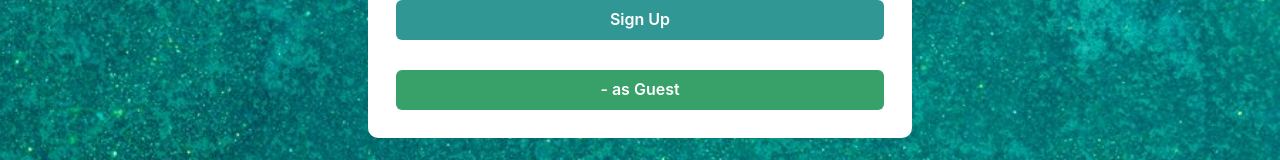
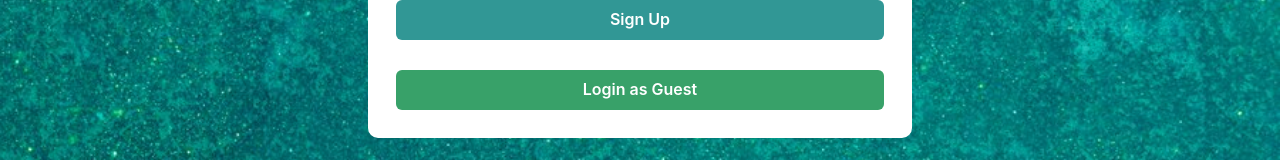
Before and after one commit to Shubhcyb2611/mern-chat-app, a React (Create React App) app in the folder client/: page / in a window 1280 px wide. Shown: the part 395-555 px from the top of the page. Built offline with nearby package versions, Linux system fonts and the light colour scheme.

Commit message:
feat:login component added

```diff
--- a/client/src/App.css
+++ b/client/src/App.css
@@ -1,4 +1,5 @@
-@import url("https://fonts.googleapis.com/css2?family=Roboto+Slab:wght@100..900&family=Roboto:ital,wght@0,100;0,300;0,400;0,500;0,700;0,900;1,100;1,300;1,400;1,500;1,700;1,900&family=Work+Sans:ital,wght@0,100..900;1,100..900&display=swap");
+@import url("https://fonts.googleapis.com/css2?family=Lora:ital,wght@0,400..700;1,400..700&family=Merriweather:ital,wght@0,300;0,400;0,700;0,900;1,300;1,400;1,700;1,900&family=Noto+Sans+TC:wght@100..900&family=Roboto+Slab:wght@100..900&family=Roboto:ital,wght@0,100;0,300;0,400;0,500;0,700;0,900;1,100;1,300;1,400;1,500;1,700;1,900&family=Work+Sans:ital,wght@0,100..900;1,100..900&display=swap");
+
 .App {
   min-height: 100vh;
   display: flex;
--- a/client/src/Components/Authentication/Login.js
+++ b/client/src/Components/Authentication/Login.js
@@ -62,7 +62,7 @@ const Login = () => {
           setPassword("123456");
         }}
       >
-        - as Guest
+        Login as Guest
       </Button>
     </VStack>
   );
--- a/client/src/Pages/Homepage.js
+++ b/client/src/Pages/Homepage.js
@@ -25,7 +25,6 @@ const Homepage = () => {
         borderRadius={"10px"}
       >
         <Text
-          fontFamily={""}
           fontSize={"25px"}
           fontWeight={"700"}
           textAlign={"center"}
```
